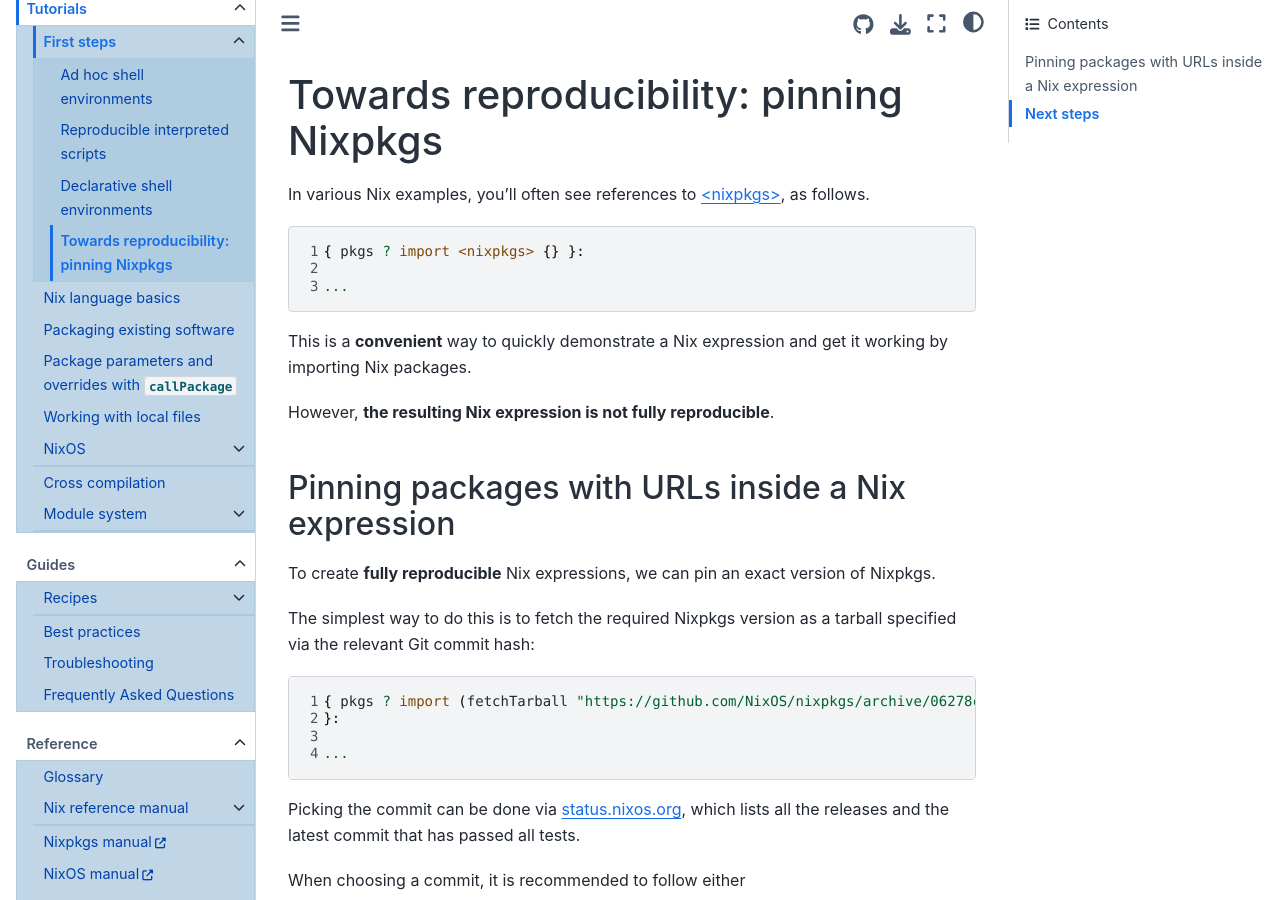
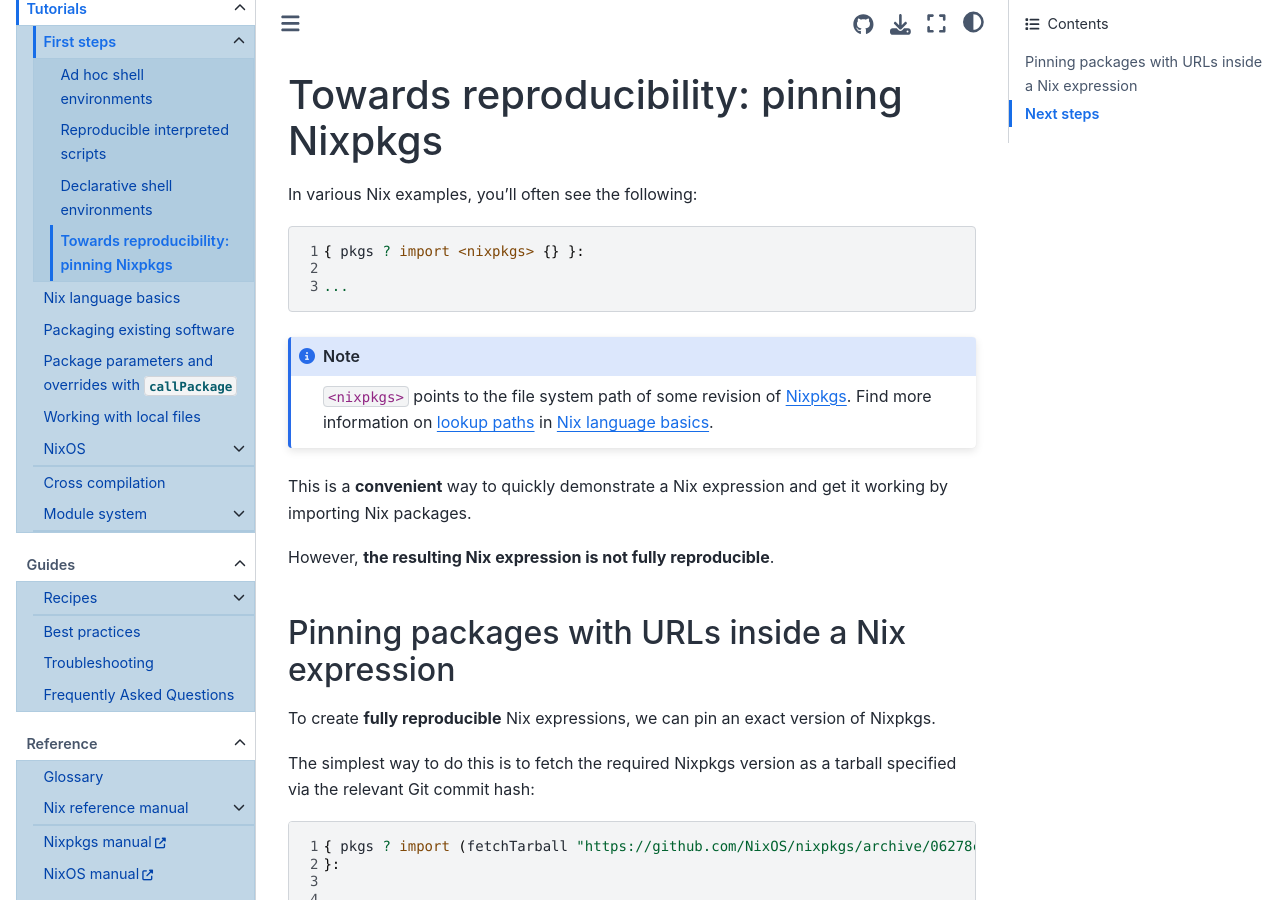
Before and after one commit to NixOS/nix.dev, a Sphinx documentation site: the page built from source/tutorials/first-steps/towards-reproducibility-pinning-nixpkgs.md, in a window 1280 px wide and 900 px high. Built offline with Sphinx 7.4.7 and the Sphinx Book theme 1.1.4, drawn with Linux system fonts in a browser that asks for light colours.

Commit message:
Update towards-reproducibility-pinning-nixpkgs.md (#1029)
I expected the `<nixpkgs>` link to point to a resource that explains what that construct is and not directly to Nixpkgs. If I would be totally new to Nix, that would be even more confusing.

````diff
--- a/source/tutorials/first-steps/towards-reproducibility-pinning-nixpkgs.md
+++ b/source/tutorials/first-steps/towards-reproducibility-pinning-nixpkgs.md
@@ -2,13 +2,18 @@
 
 # Towards reproducibility: pinning Nixpkgs
 
-In various Nix examples, you'll often see references to [\<nixpkgs>](https://github.com/NixOS/nixpkgs), as follows.
+In various Nix examples, you'll often see the following:
 
 ```nix
 { pkgs ? import <nixpkgs> {} }:
 
 ...
 ```
+
+:::{note}
+`<nixpkgs>` points to the file system path of some revision of {term}`Nixpkgs`.
+Find more information on [lookup paths](lookup-path-tutorial) in [](reading-nix-language).
+:::
 
 This is a **convenient** way to quickly demonstrate a Nix expression and get it working by importing Nix packages.
 
````
